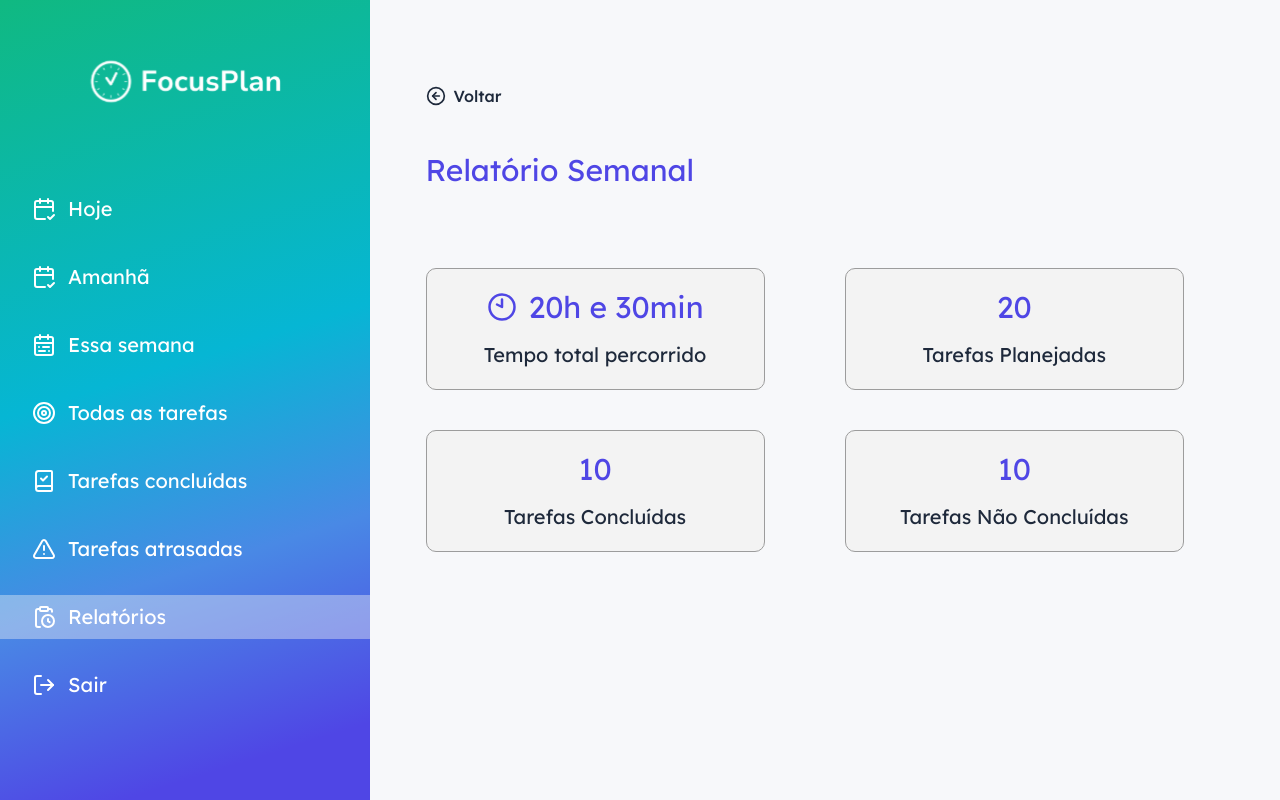
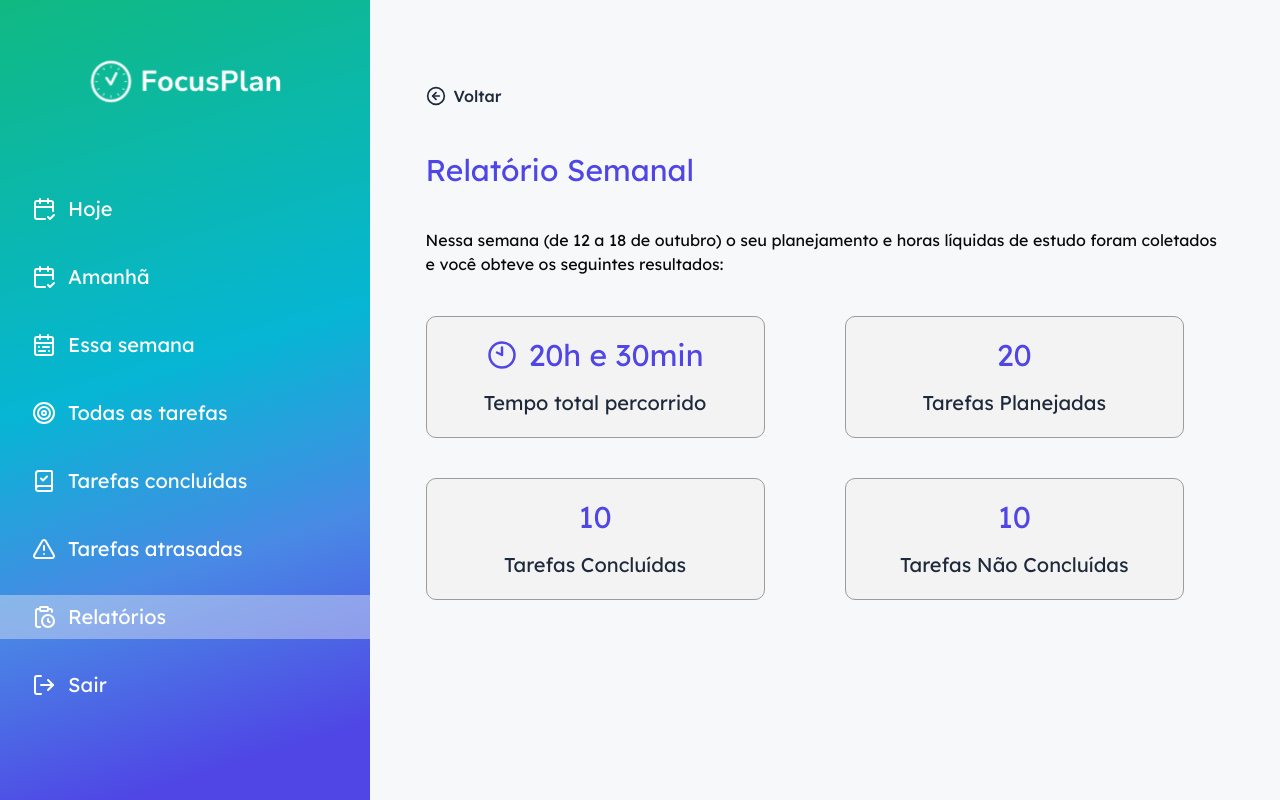
Before and after one commit to FocusPlan-dsw/Frontend-FocusPlan, a Next.js app: page /reports/weekly in a window 1280 px wide. Built offline with nearby package versions, Linux system fonts and the light colour scheme.

Commit message:
feat: create the weekly report page

```diff
--- a/src/app/(main)/reports/weekly/page.tsx
+++ b/src/app/(main)/reports/weekly/page.tsx
@@ -16,13 +16,16 @@ export default function WeeklyReportsPage() {
   return (
     <div>
     <BackButton />
-      <div className="flex flex-col gap-20">
+      <div className="flex flex-col gap-10">
           <h1 className="text-3xl text-primary">Relatório Semanal</h1>
-          <main className="grid grid-cols-2 gap-10 w-full max-w-[1200px] mx-auto">
-              <InformationBlockReports quantity="20h e 30min" value="Tempo total percorrido" icon={Clock10}/>
-              <InformationBlockReports quantity="20" value="Tarefas Planejadas"/>
-              <InformationBlockReports quantity="10" value="Tarefas Concluídas"/>
-              <InformationBlockReports quantity="10" value="Tarefas Não Concluídas"/>
+          <main className="flex flex-col gap-10">
+            <p>Nessa semana (de 12 a 18 de outubro) o seu planejamento e horas líquidas de estudo foram coletados e você obteve os seguintes resultados:</p>
+            <div className="grid grid-cols-2 gap-10 w-full max-w-[1200px] mx-auto">
+                <InformationBlockReports quantity="20h e 30min" value="Tempo total percorrido" icon={Clock10}/>
+                <InformationBlockReports quantity="20" value="Tarefas Planejadas"/>
+                <InformationBlockReports quantity="10" value="Tarefas Concluídas"/>
+                <InformationBlockReports quantity="10" value="Tarefas Não Concluídas"/>
+            </div>
           </main>
       </div>
 
```
